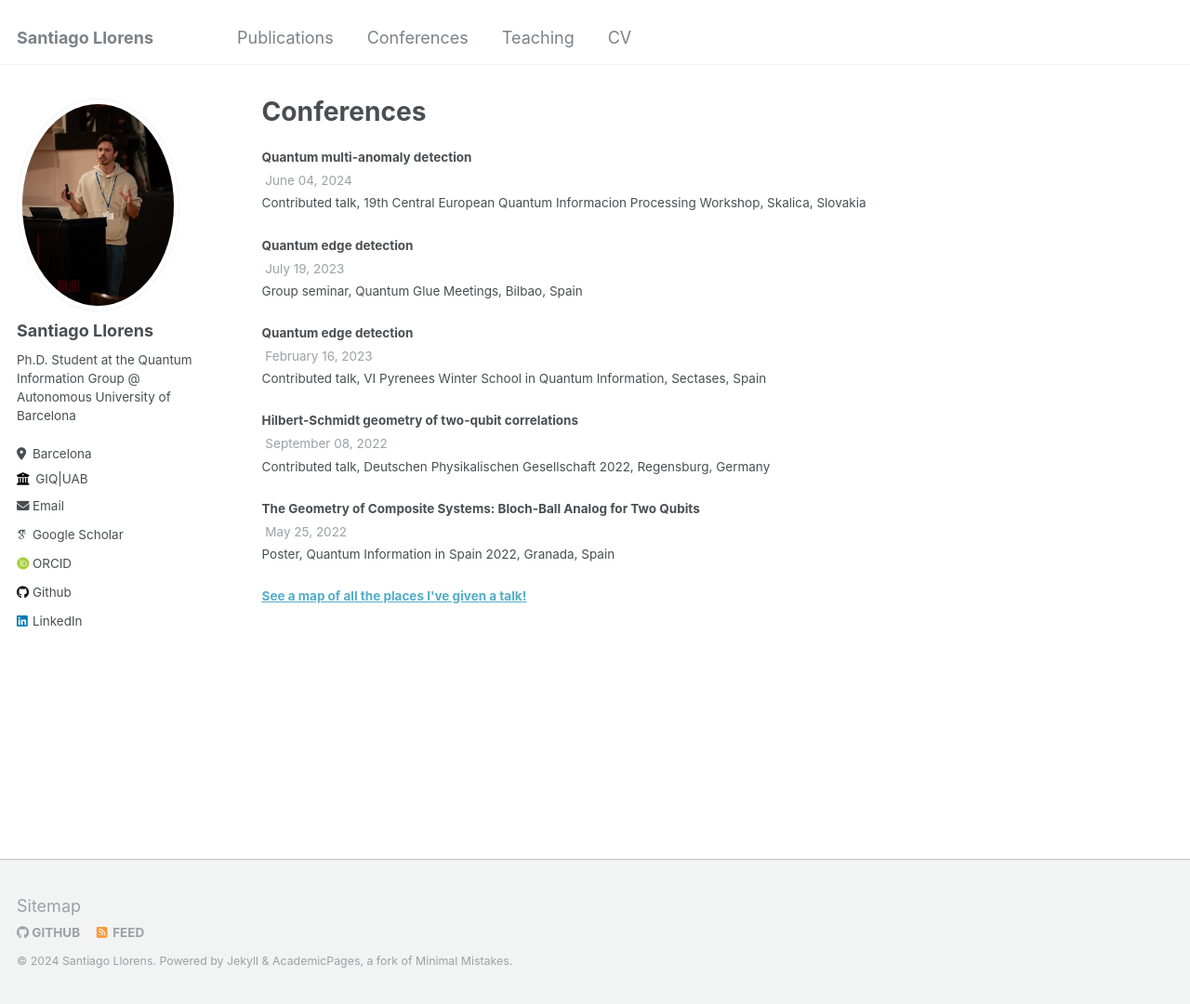
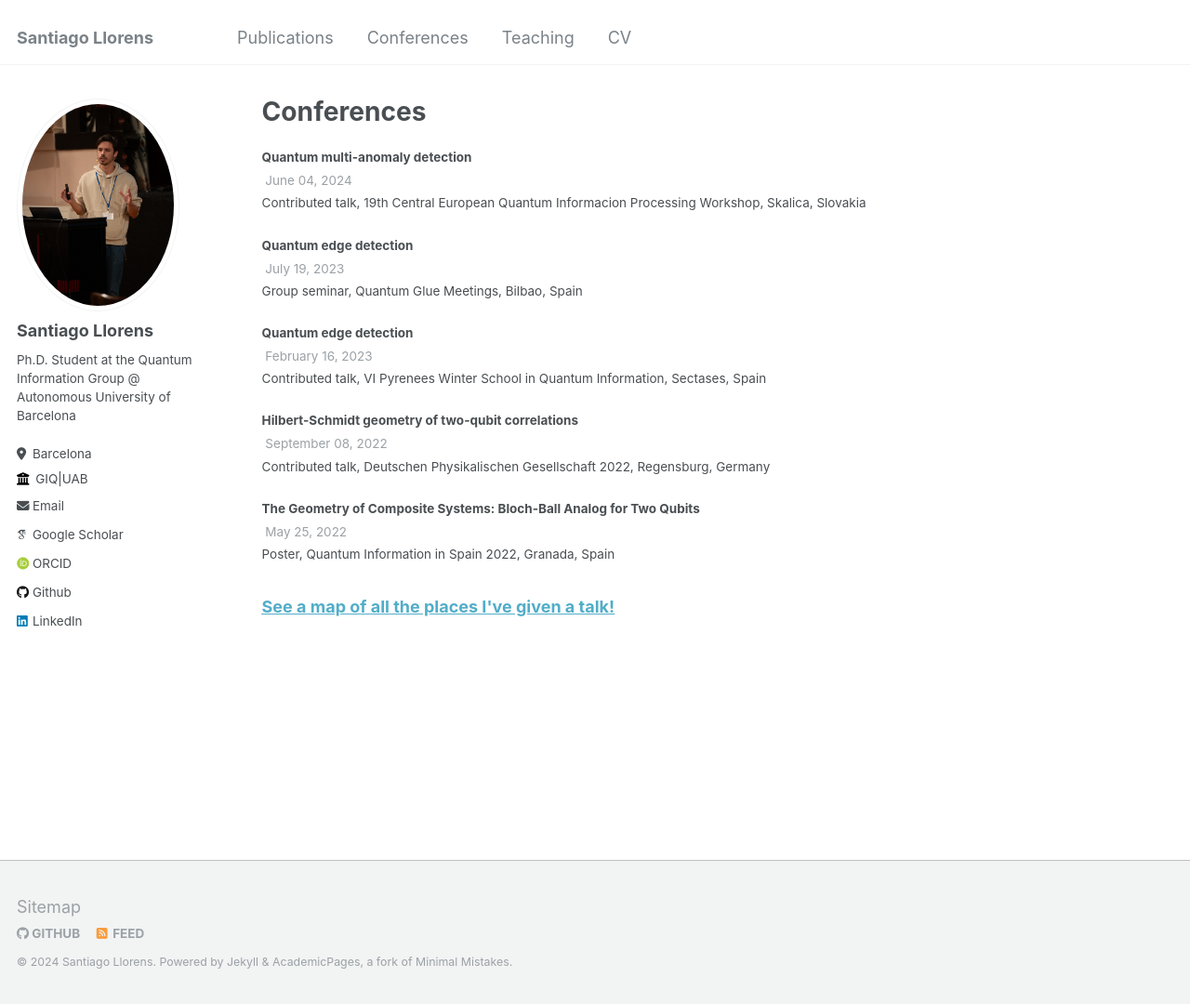
Before and after one commit to SantiagoLlorens/SantiagoLlorens.github.io, a Jekyll site: the page built from _pages/talks.html, in a window 1280 px wide and 1080 px high. Shown: the whole window at 93% size. Built offline with Jekyll 4.4.1, drawn with Linux system fonts in a browser that asks for light colours; some web fonts are replaced.

Commit message:
Update talks.html

```diff
--- a/_pages/talks.html
+++ b/_pages/talks.html
@@ -11,6 +11,6 @@
 
 {% if site.talkmap_link == true %}
 
-<h4 style="text-decoration:underline;"><a href="/talkmap.html">See a map of all the places I've given a talk!</a></h4>
+<h3 style="text-decoration:underline;"><a href="/talkmap.html">See a map of all the places I've given a talk!</a></h3>
 
 {% endif %}
```
